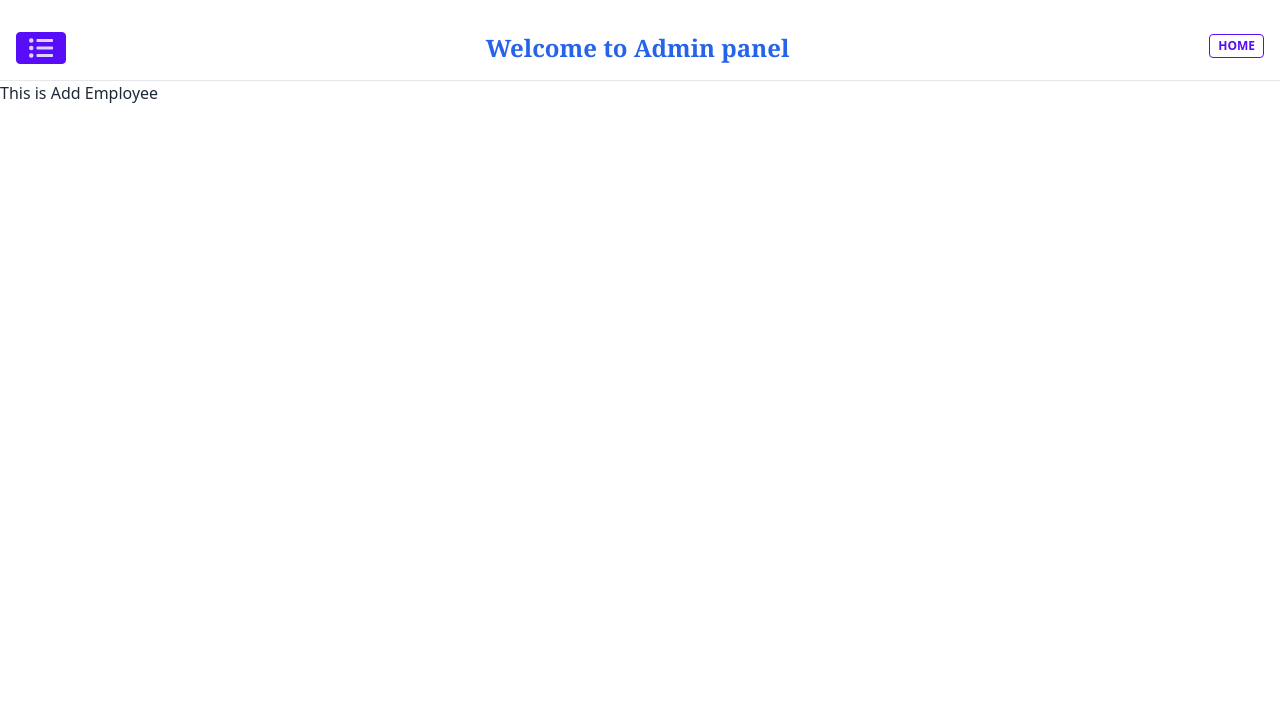
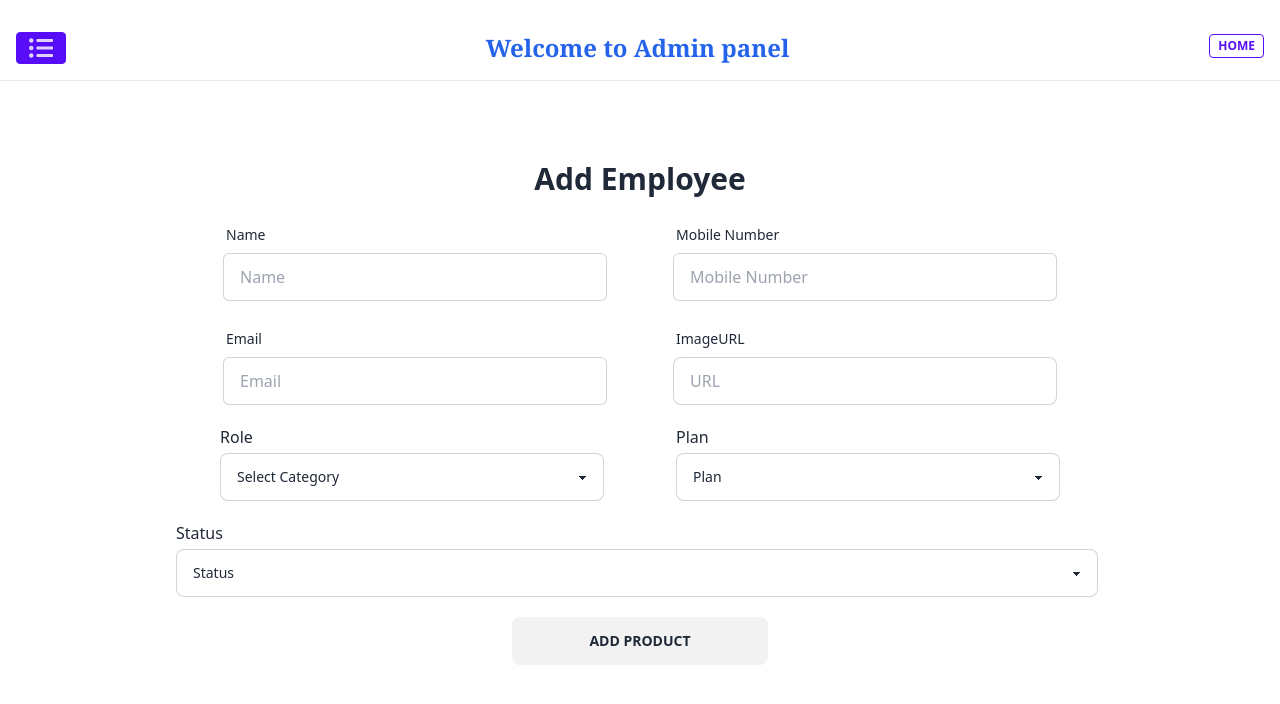
Before and after one commit to abdussamadsaiful7/AIDE-commercial-project, a React (Vite) app: page /dashBoard/addEmployee in a window 1280 px wide. Shown: the top 704 px of the page. Built offline with nearby package versions, Linux system fonts and the light colour scheme; no server answers.

Commit message:
added addEmployee page

```diff
--- a/src/Components/Admin/AddEmployee.jsx
+++ b/src/Components/Admin/AddEmployee.jsx
@@ -3,7 +3,93 @@ import React from 'react';
 const AddEmployee = () => {
     return (
         <div>
-            <h1>This is Add Employee</h1>
+            <div>
+                <form className="form-control px-20 py-20 space-y-5 ">
+                    <h1 className='text-center font-extrabold text-3xl'>Add  Employee</h1>
+
+                    {/* name, price section */}
+                    <div className='lg:flex items-center justify-center lg:space-x-8'>
+                        <div>
+                            <label className="label">
+                                <span className="label-text ml-4">Name</span>
+                            </label>
+                            <label className="input">
+                                <input type="text" placeholder="Name" name="productName" className="input input-bordered w-96 rounded-md" />
+                            </label>
+                        </div>
+                        <div>
+                            <label className="label">
+                                <span className="label-text ml-4">Mobile Number</span>
+                            </label>
+                            <label className="input">
+                                <input type="number" placeholder="Mobile Number" name="mobile" className="input
+                            input-bordered w-96 rounded-md" />
+                            </label>
+                        </div>
+                    </div>
+
+                    {/* seller name, seller email section */}
+                    <div className='lg:flex items-center justify-center lg:space-x-8'>
+                        <div>
+                            <label className="label">
+                                <span className="label-text ml-4">Email</span>
+                            </label>
+                            <label className="input">
+                                <input type="email" placeholder="Email" name="email" className="input input-bordered w-96 rounded-md" />
+                            </label>
+                        </div>
+                        <div>
+                            <label className="label">
+                                <span className="label-text ml-4">ImageURL</span>
+                            </label>
+                            <label className="input">
+                                <input type="text" placeholder="URL" name="imageURL" className="input input-bordered w-96" />
+                            </label>
+                        </div>
+                    </div>
+                    {/* seller name, seller email section */}
+                    <div className='lg:flex items-center justify-center'>
+                        <div className=' lg:mr-[72px]'>
+                            <p className='mb-1'>Role</p>
+                            <select className="select select-bordered w-96" name="role">
+                                <option disabled selected>Select Category</option>
+                                <option>Admin</option>
+                                <option>Author</option>
+                                <option>Editor</option>
+                                <option>Maintainer</option>
+                                <option>Subscriber</option>
+                            </select>
+                        </div>
+                        <div>
+                            <p className='mb-1'>Plan</p>
+                            <select className="select select-bordered w-96" name="plan">
+                                <option disabled selected>Plan</option>
+                                <option>Enterprise</option>
+                                <option>Company</option>
+                                <option>Team</option>
+                                <option>Maintainer</option>
+                                <option>Basic</option>
+                            </select>
+                        </div>
+
+                    </div>
+
+                    <div className='ml-24 mr-[102px] mx-auto'>
+                        <p className='mb-1'>Status</p>
+                        <select className="select select-bordered w-full" name="status">
+                            <option disabled selected>Status</option>
+                            <option>Pending</option>
+                            <option>Active</option>
+                            <option>Active</option>
+                        </select>
+                    </div>
+
+
+                    <div className='text-center my-4'>
+                        <input className="btn btn-wide" type="submit" value="Add Product" />
+                    </div>
+                </form>
+            </div>
         </div>
     );
 };
--- a/src/Components/Admin/AddProduct.jsx
+++ b/src/Components/Admin/AddProduct.jsx
@@ -29,7 +29,7 @@ const AddProduct = () => {
                                 <span className="label-text ml-4">Product Name</span>
                             </label>
                             <label className="input">
-                                <input type="text" placeholder="Toy Name" name="productName" className="input input-bordered w-96 rounded-md" />
+                                <input type="text" placeholder="product Name" name="productName" className="input input-bordered w-96 rounded-md" />
                             </label>
                         </div>
                         <div>
```
